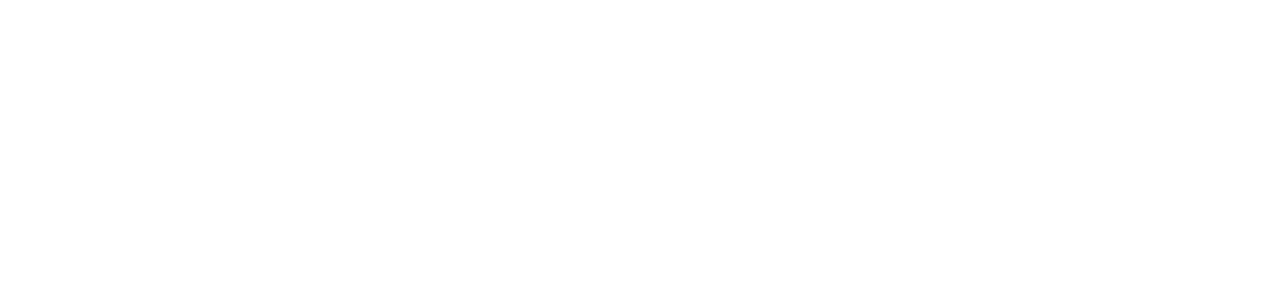
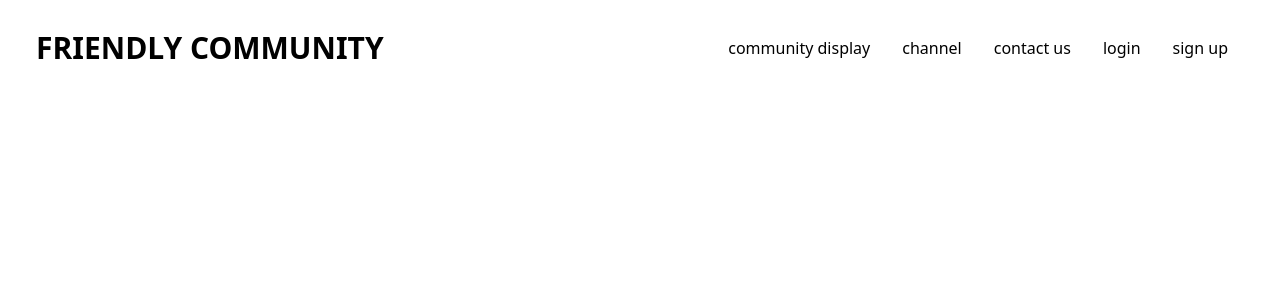
Before and after one commit to comp231-002-Team2/FrontEnd-comp231-002-Team-2-, a Next.js app: page / in a window 1280 px wide. Shown: the top 300 px of the page. Built offline with nearby package versions, Linux system fonts and the light colour scheme.

Commit message:
navbar and mobile navbar

```diff
--- a/components/Navbar.jsx
+++ b/components/Navbar.jsx
@@ -0,0 +1,39 @@
+import React, {useState} from 'react';
+import{AiOutlineClose, AiOutlineMenu} from 'react-icons/ai';
+
+const Navbar = () => {
+    const [nav, setNav] = useState(false)
+    const handleNav = () => {
+        setNav(!nav)
+
+    }
+
+
+  return (
+    <div className='flex justify-between items-center h-24 max-w-[1240px] mx-auto px-4  text-black'>
+        <h1 className= 'w-2/4 text-3xl font-bold text-[black]'>FRIENDLY COMMUNITY</h1>
+        <ul className= 'hidden md:flex'>
+            <li className= 'p-4'>community display</li>
+            <li className= 'p-4'>channel</li>
+            <li className= 'p-4'>contact us</li>
+            <li className= 'p-4'>login</li>
+            <li className= 'p-4'>sign up</li>
+        </ul>
+        <div onClick={handleNav} className= 'block md:hidden'>
+            { nav ? <AiOutlineClose size ={20}/> : <AiOutlineMenu size={20} /> }
+        </div>
+        <div className={nav ? 'fixed left-0 top-0 w-[60%] h-full border-r boder-r-gray-900 bg-blue-100 ease-in-out duration-500' : 'fixed left-[-100%] '  }>
+        <h1 className= 'w-full text-3xl font-bold text-[black] m-4'>FRIENDLY COMMUNITY</h1>
+            <ul className= 'uppercase p-4'>
+            <li className= 'p-4 border-b border-gray-300'>community display</li>
+            <li className= 'p-4 border-b border-gray-300'>channel</li>
+            <li className= 'p-4 border-b border-gray-300'>contact us</li>
+            <li className= 'p-4 border-b border-gray-300'>login</li>
+            <li className= 'p-4 border-b border-gray-300'>sign up</li>
+            </ul>
+        </div>
+    </div>
+  )
+}
+
+export default Navbar
--- a/pages/index.js
+++ b/pages/index.js
@@ -1,6 +1,7 @@
 import Head from 'next/head'
 import Image from 'next/image'
 import { Inter } from 'next/font/google'
+import Navbar from '@/components/Navbar'
 
 const inter = Inter({ subsets: ['latin'] })
 
@@ -13,7 +14,7 @@
         <meta name="viewport" content="width=device-width, initial-scale=1" />
         <link rel="icon" href="/favicon.ico" />
       </Head>
-
+      <Navbar />
     </>
   )
 }
```
